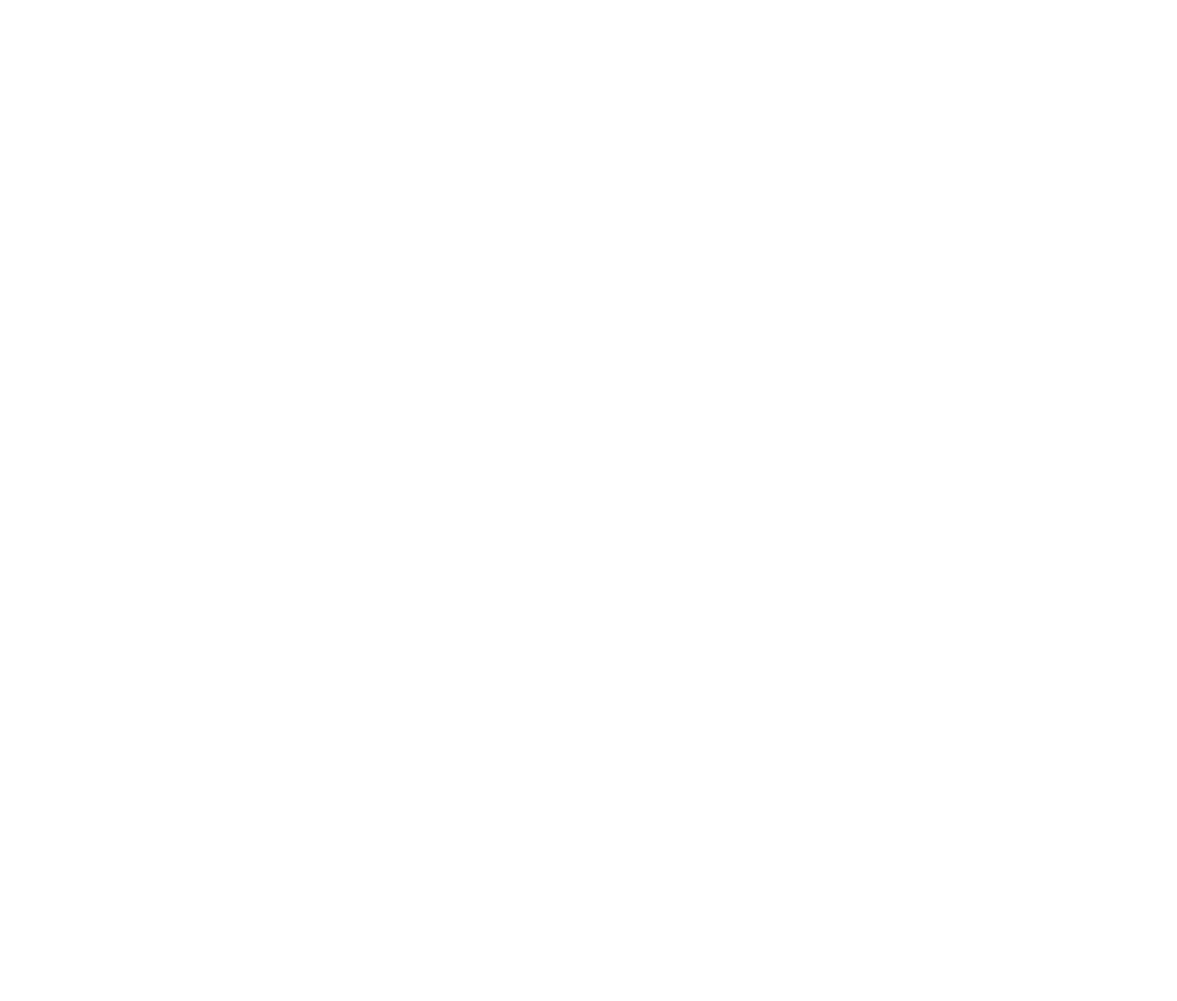
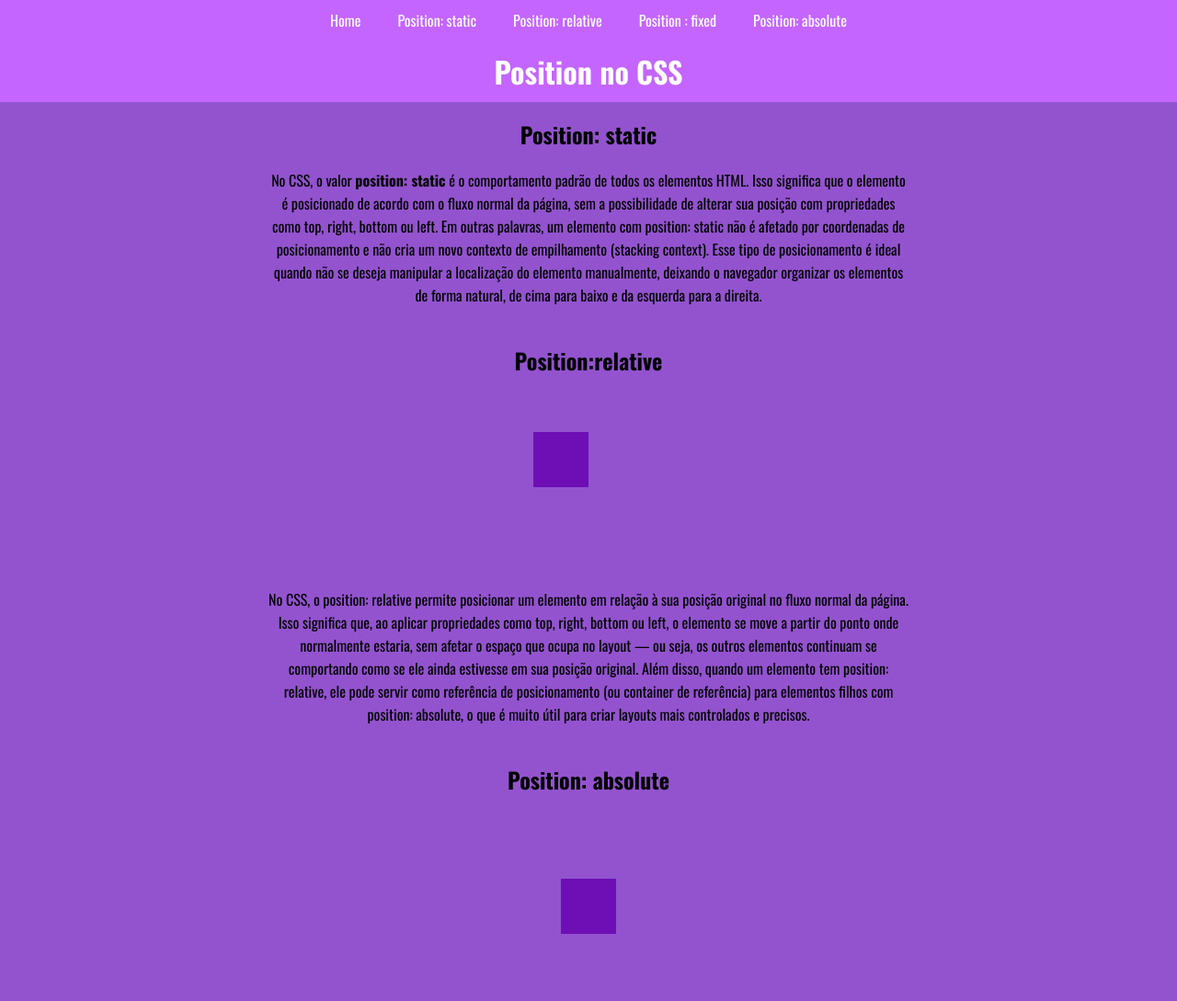
Before and after one commit to eloisasilveira/atividadedeweb, a plain HTML site: page index.html in a window 1280 px wide. Shown: the top 1089 px of the page at 92% size. Before the commit the page ends 800 px from the top, so only its background shows below. Drawn offline with nearby package versions, Linux system fonts and the light colour scheme.

Commit message:
concertando

```diff
--- a/index.html
+++ b/index.html
@@ -0,0 +1,82 @@
+</html>
+<!DOCTYPE html>
+<html lang="en">
+<head>
+    <meta charset="UTF-8">
+    <link rel="stylesheet" href="style.css">
+    <meta name="viewport" content="width=device-width, initial-scale=1.0">
+
+<link rel="preconnect" href="https://fonts.gstatic.com" crossorigin>
+<link href="https://fonts.googleapis.com/css2?family=Montserrat:ital,wght@0,100..900;1,100..900&family=Oswald:wght@200..700&family=Poppins:ital,wght@0,100;0,200;0,300;0,400;0,500;0,600;0,700;0,800;0,900;1,100;1,200;1,300;1,400;1,500;1,600;1,700;1,800;1,900&display=swap" rel="stylesheet">
+    <title>Position</title>
+</head>
+<body>
+
+    <header>
+        <div class="header-container">
+        <nav>
+            <ul>
+               <li>
+                <a href="">Home</a>
+               </li>
+                    <li>
+                        <a href="#static">Position: static</a>
+                    </li>
+                    <li>
+                        <a href="#relative">Position: relative</a>
+                    </li>
+
+                    <li>
+                        <a href="#fixed">Position : fixed</a>
+                    </li>
+                   <li>
+                    <a href="#absolute">Position: absolute</a>
+                   </li>
+
+            </ul>
+        </nav>
+        <h1>Position no CSS</h1>
+    </div>
+    </header>
+
+
+<main>
+  <div class="main-container">
+    <section id="static">
+      <h2>Position: static</h2>
+
+      <p>No CSS, o valor <strong>position: static</strong> é o comportamento padrão de todos os elementos HTML. Isso significa que o elemento é posicionado de acordo com o fluxo normal da página, sem a possibilidade de alterar sua posição com propriedades como top, right, bottom ou left. Em outras palavras, um elemento com position: static não é afetado por coordenadas de posicionamento e não cria um novo contexto de empilhamento (stacking context). Esse tipo de posicionamento é ideal quando não se deseja manipular a localização do elemento manualmente, deixando o navegador organizar os elementos de forma natural, de cima para baixo e da esquerda para a direita.
+      </p>
+    </section>
+
+    <section id="relative">
+      <h2>Position:relative</h2>
+
+      <div></div>
+      <div class="pink"></div>
+      <div></div>
+      <p>No CSS, o position: relative permite posicionar um elemento em relação à sua posição original no fluxo normal da página. Isso significa que, ao aplicar propriedades como top, right, bottom ou left, o elemento se move a partir do ponto onde normalmente estaria, sem afetar o espaço que ocupa no layout — ou seja, os outros elementos continuam se comportando como se ele ainda estivesse em sua posição original. Além disso, quando um elemento tem position: relative, ele pode servir como referência de posicionamento (ou container de referência) para elementos filhos com position: absolute, o que é muito útil para criar layouts mais controlados e precisos.
+      </p>
+    </section>
+
+    <section id="fixed">
+      <h2>Position: absolute</h2>
+
+      <div></div>
+      <div class="pink"></div>
+      <div></div>
+      <p>No CSS, o <strong>position: absolute</strong> remove o elemento do fluxo normal da página e o posiciona em relação ao primeiro ancestral posicionado (ou seja, um elemento pai que tenha position diferente de static). Caso não exista nenhum ancestral posicionado, ele será alinhado em relação ao próprio documento (viewport). As propriedades top, right, bottom e left definem a distância do elemento em relação às bordas do seu elemento de referência. Como ele sai do fluxo, outros elementos da página se comportam como se ele não existisse, o que é útil para criar layouts sobrepostos, caixas flutuantes e elementos de interface, mas requer cuidado para não quebrar o alinhamento geral da página.</p>
+
+    </section>
+    <section id="absolute">
+      <h2>Position: absolute</h2>
+
+      <div></div>
+      <div class="pink"></div>
+      <div></div>
+      <p>No CSS, o <strong>position: absolute</strong> remove o elemento do fluxo normal da página e o posiciona em relação ao primeiro ancestral posicionado (ou seja, um elemento pai que tenha position diferente de static). Caso não exista nenhum ancestral posicionado, ele será alinhado em relação ao próprio documento (viewport). As propriedades top, right, bottom e left definem a distância do elemento em relação às bordas do seu elemento de referência. Como ele sai do fluxo, outros elementos da página se comportam como se ele não existisse, o que é útil para criar layouts sobrepostos, caixas flutuantes e elementos de interface, mas requer cuidado para não quebrar o alinhamento geral da página.</p>
+    </section>
+  </div>
+</main>
+</body>
+</html>
--- a/style.css
+++ b/style.css
@@ -1,25 +1,32 @@
-*{
+* {
     margin: 0;
     padding: 0;
     box-sizing: border-box;
-    font-family: "Montserrat", sans-serif;
+    font-family: 'Oswald', sans-serif;
+    scroll-padding-top: 9.8rem;
+    scroll-behavior: smooth;
 }
 
 :root {
     font-size: 62.5%;
 }
 
-body{
+body {
     font-size: 1.6rem;
 }
 
 header {
-    background-color: rgb(48, 176, 176);
+    background: rgb(196, 101, 255);
     padding-block: 1rem;
     color: #fff;
+
+    position: fixed;
+    top: 0;
+    width: 100%;
+    z-index: 10;
 }
 
-.header-conteiner {
+.header-container {
     max-width: 120rem;
     margin: 0 auto;
     display: flex;
@@ -27,28 +34,34 @@ header {
     align-items: center;
     gap: 2rem;
 
+
     ul {
         display: flex;
         gap: 4rem;
         list-style: none;
 
-        a{
-            color: #fff;
+
+        a {
+            color: #ffffff;
             text-decoration: none;
         }
 
         li:hover {
             transform: scale(1.1);
             font-weight: 700;
-            transition: ease-in-out .4s;
+            transition: ease-in-out;
         }
     }
+
 
 }
 
 main {
-    background: #fff;
+    background: rgb(147, 83, 207);
     min-height: calc(100svh - 9.8rem);
+    padding-block: 3rem;
+    text-align: center;
+    margin-top: 9.8rem;
 }
 
 .main-container {
@@ -56,10 +69,10 @@ main {
     margin: 0 auto;
 
     section {
-        margin: bottom 7px;
+        margin-bottom: 4rem;
     }
 
-    h2{
+    h2 {
         margin-bottom: 2rem;
     }
 
@@ -67,35 +80,34 @@ main {
         max-width: 70rem;
         margin: 0 auto;
         line-height: 2.5rem;
+    }
 
-    }
     div {
-        background-color: blueviolet;
-        max-width: 3rem;
+        background: rgb(135, 112, 216) 211);
+        width: 6rem;
+        height: 6rem;
+        margin-inline: auto;
         margin-bottom: 1rem;
-        margin-inline: auto;
     }
 
     .pink {
-    background: floralwhite;
-}
+        background: rgb(109, 15, 181);
     }
 
     #relative {
         .pink {
              position: relative;
              bottom: 3rem;
-        right: 3 rem;
+             right: 3rem;
         }
-
-
     }
 
     #absolute {
-    border:  1px solid red;
-
-    .pink{
-        position: absolute;
+        position: relative;
+        .pink {
+            position : absolute;
             top: 0;
+            left: 10rem;
         }
     }
+}
```
Lines whose indentation alone changed are shown as unchanged.
